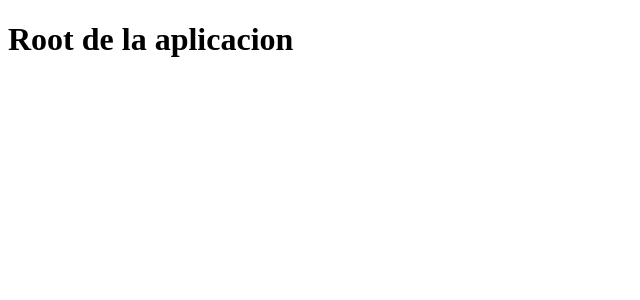
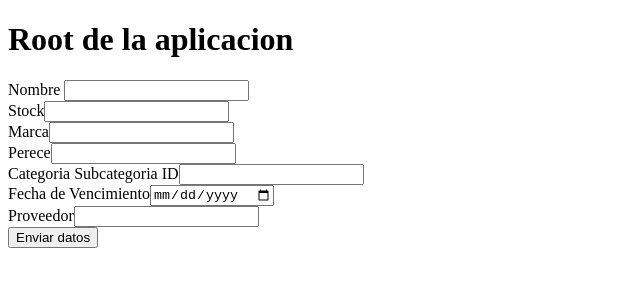
Before and after one commit to maribeldemarco/Proyecto-Frontend, an Angular app: page / in a window 1280 px wide. Shown: the top 300 px of the page, without its empty margins (0-640 px from the left). Built offline with nearby package versions, Linux system fonts and the light colour scheme.

Commit message:
se agrega formulario para envio de productos y su componente

```diff
--- /dev/null
+++ b/src/app/components/componente-agregar/componente-agregar.component.html
@@ -0,0 +1,44 @@
+<div class="container">
+    <form [formGroup]="miFormulario" (ngSubmit)="enviar()">
+
+        <div class="mb-3">
+            <label for="nombre" class="form-label">Nombre </label>
+            <input type="text" class="form-control" id="nombre" formControlName="Nombre">
+        </div>
+        <div class="mb-3">
+            <label for="stock" class="form-label">Stock</label>
+            <input type="number" class="form-control" id="stock" formControlName="Stock">
+
+        </div>
+        <div class="mb-3">
+            <label for="marca" class="form-label">Marca</label>
+            <input type="text" class="form-control" id="marca" formControlName="Marca">
+
+        </div>
+        <div class="mb-3">
+            <label for="perece "class="form-label">Perece</label>
+            <input type="number" class="form-control" id="perece" formControlName="Perece">
+
+        </div>
+
+      <!-- Campo para CategoriaSubcategoriaID -->
+<div class="mb-3">
+    <label for="CategoriaSubcategoriaID" class="form-label">Categoria Subcategoria ID</label>
+    <input type="number" class="form-control" id="CategoriaSubcategoriaID" formControlName="CategoriaSubcategoriaID">
+  </div>
+
+  <!-- Campo para Fecha_Vencimiento -->
+  <div class="mb-3">
+    <label for="Fecha_Vencimiento" class="form-label">Fecha de Vencimiento</label>
+    <input type="date" class="form-control" id="Fecha_Vencimiento" formControlName="Fecha_Vencimiento">
+  </div>
+  <!-- Campo para Proveedor -->
+<div class="mb-3">
+    <label for="Proveedor" class="form-label">Proveedor</label>
+    <input type="number" class="form-control" id="Proveedor" formControlName="ProveedorID">
+  </div>
+
+
+        <button type="submit" class="btn btn-primary">Enviar datos</button>
+    </form>
+</div>
--- /dev/null
+++ b/src/app/components/componente-agregar/componente-agregar.component.ts
@@ -0,0 +1,57 @@
+import { Component } from '@angular/core';
+import { FormBuilder, FormGroup, ReactiveFormsModule, Validators } from '@angular/forms';
+import { Producto } from '../../models/agregar.model';
+import { ApiService } from '../../services/api.service';
+
+@Component({
+  selector: 'app-componente-agregar',
+  standalone: true,
+  imports: [ReactiveFormsModule],
+  templateUrl: './componente-agregar.component.html',
+  styleUrls: ['./componente-agregar.component.css']
+})
+export class ComponenteAgregarComponent {
+
+  miFormulario: FormGroup;
+  producto?: Producto;
+
+  constructor(private _fb: FormBuilder, private _apiService: ApiService) {
+  this.miFormulario = this._fb.group({
+  id: 0,
+  Nombre: ['', Validators.required],
+  Marca: ['', Validators.required],
+  Stock: ['', [Validators.required, Validators.min(0)]],
+  Perece: ['', [Validators.required, Validators.min(0)]],
+  Fecha_Vencimiento: ['', Validators.required],
+  ProveedorID: ['', [Validators.required, Validators.min(1)]],
+  CategoriaSubcategoriaID: ['', [Validators.required, Validators.min(1)]],
+});
+  }
+
+  enviar() {
+    // Verifica si el formulario es válido
+    if (this.miFormulario.valid) {
+      this.producto = {
+        Nombre: this.miFormulario.value.Nombre,
+        Marca: this.miFormulario.value.Marca,
+        Stock: this.miFormulario.value.Stock,
+        Perece: this.miFormulario.value.Perece,
+        Fecha_Vencimiento: this.miFormulario.value.Fecha_Vencimiento,
+        ProveedorID: this.miFormulario.value.ProveedorID,
+        CategoriaSubcategoriaID: this.miFormulario.value.CategoriaSubcategoriaID
+      };
+
+      this._apiService.postProducto(this.producto).subscribe({
+        next: (respuesta) => {
+          console.log('Producto agregado correctamente:', respuesta);
+          this.miFormulario.reset();
+        },
+        error: (error) => {
+          console.error('Error al agregar el producto:', error);
+        }
+      });
+    } else {
+      console.error('Formulario invalido', this.miFormulario.errors);
+    }
+  }
+}
--- a/src/app/components/root/app.component.html
+++ b/src/app/components/root/app.component.html
@@ -1,2 +1,3 @@
 <h1> Root de la aplicacion </h1>
+<app-componente-agregar></app-componente-agregar>
 <router-outlet />
--- a/src/app/components/root/app.component.ts
+++ b/src/app/components/root/app.component.ts
@@ -1,10 +1,11 @@
 import { Component } from '@angular/core';
 import { RouterOutlet } from '@angular/router';
+import { ComponenteAgregarComponent } from "../componente-agregar/componente-agregar.component";
 
 @Component({
   selector: 'app-root',
   standalone: true,
-  imports: [RouterOutlet],
+  imports: [RouterOutlet, ComponenteAgregarComponent],
   templateUrl: './app.component.html',
   styleUrl: './app.component.css'
 })
--- /dev/null
+++ b/src/app/services/api.service.ts
@@ -0,0 +1,23 @@
+import { HttpClient } from '@angular/common/http';
+import { Injectable } from '@angular/core';
+import { Observable } from 'rxjs';
+import { Producto } from '../models/agregar.model';
+
+
+@Injectable({
+    providedIn: 'root'
+  })
+  export class ApiService {
+    private url = 'http://127.0.0.1:3000/productos'
+
+    constructor(private _http:HttpClient) { }
+
+
+    public postProducto(producto: Producto):Observable<Producto> {
+      return this._http.post<Producto>(`${this.url}`, producto);
+    }
+
+
+
+
+  }
```
Also changed, not shown: src/app/models/agregar.model.ts (added, +9 -0 lines), src/app/components/componente-agregar/componente-agregar.component.css (added).
